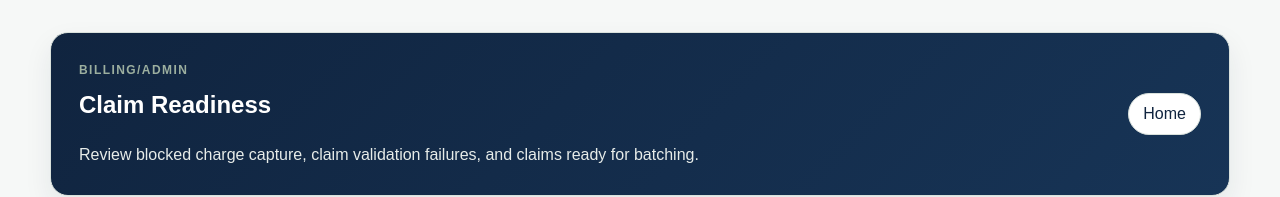
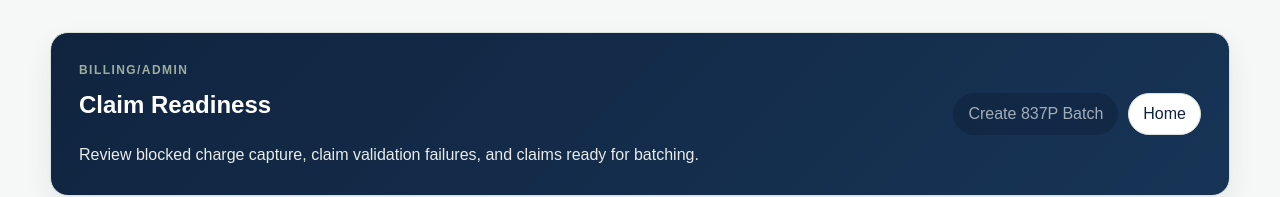
Before and after one commit to therassistantllc/therassistantold, a Next.js app: page /billing/claim-readiness in a window 1280 px wide. Shown: the top 197 px of the page. Built offline with nearby package versions, Linux system fonts and the light colour scheme; no server answers; the database is empty.

Commit message:
Add create 837P batch button to claim readiness

```diff
--- a/app/billing/claim-readiness/ClaimReadinessClient.tsx
+++ b/app/billing/claim-readiness/ClaimReadinessClient.tsx
@@ -60,10 +60,9 @@ export default function ClaimReadinessClient() {
   const organizationId = useMemo(getOrganizationId, []);
   const [payload, setPayload] = useState<Payload | null>(null);
   const [loading, setLoading] = useState(true);
+  const [batching, setBatching] = useState(false);
+  const [message, setMessage] = useState<string | null>(null);
   const [error, setError] = useState<string | null>(null);
-
-  useEffect(() => {
-    let cancelled = false;
 
   async function load() {
     if (!organizationId) {
@@ -74,21 +73,44 @@ export default function ClaimReadinessClient() {
     try {
       const response = await fetch(`/api/billing/claim-readiness?organizationId=${encodeURIComponent(organizationId)}`, { cache: "no-store" });
       const json = (await response.json()) as Payload;
-        if (cancelled) return;
       if (!response.ok || !json.success) throw new Error(json.error ?? "Failed to load claim readiness");
       setPayload(json);
     } catch (loadError) {
-        if (!cancelled) setError(loadError instanceof Error ? loadError.message : "Failed to load claim readiness");
+      setError(loadError instanceof Error ? loadError.message : "Failed to load claim readiness");
     } finally {
-        if (!cancelled) setLoading(false);
+      setLoading(false);
     }
   }
 
-    load();
+  useEffect(() => {
+    let cancelled = false;
+    if (!cancelled) load();
     return () => {
       cancelled = true;
     };
+    // eslint-disable-next-line react-hooks/exhaustive-deps
   }, [organizationId]);
+
+  async function create837PBatch() {
+    setBatching(true);
+    setError(null);
+    setMessage(null);
+    try {
+      const response = await fetch("/api/billing/claim-readiness/create-837p-batch", {
+        method: "POST",
+        headers: { "Content-Type": "application/json" },
+        body: JSON.stringify({ organizationId }),
+      });
+      const json = (await response.json()) as { success?: boolean; error?: string; batchNumber?: string; claimCount?: number };
+      if (!response.ok || !json.success) throw new Error(json.error ?? "Failed to create 837P batch");
+      setMessage(`Created batch ${json.batchNumber} with ${json.claimCount ?? 0} claims.`);
+      await load();
+    } catch (batchError) {
+      setError(batchError instanceof Error ? batchError.message : "Failed to create 837P batch");
+    } finally {
+      setBatching(false);
+    }
+  }
 
   const metrics = payload?.metrics ?? { total: 0, blocked: 0, readyForClaim: 0, claimCreated: 0, validationFailed: 0, readyForBatch: 0 };
   const items = payload?.items ?? [];
@@ -102,10 +124,14 @@ export default function ClaimReadinessClient() {
           <p className="hero-copy">Review blocked charge capture, claim validation failures, and claims ready for batching.</p>
         </div>
         <div className="hero-actions">
+          <button className="button" type="button" onClick={create837PBatch} disabled={batching || metrics.readyForBatch === 0}>
+            {batching ? "Creating Batch…" : "Create 837P Batch"}
+          </button>
           <Link className="button button-secondary" href="/">Home</Link>
         </div>
       </section>
 
+      {message ? <div className="empty-state success-panel">{message}</div> : null}
       {error ? <div className="alert-panel">{error}</div> : null}
 
       <section className="metric-grid">
```
Lines whose indentation alone changed are shown as unchanged.
